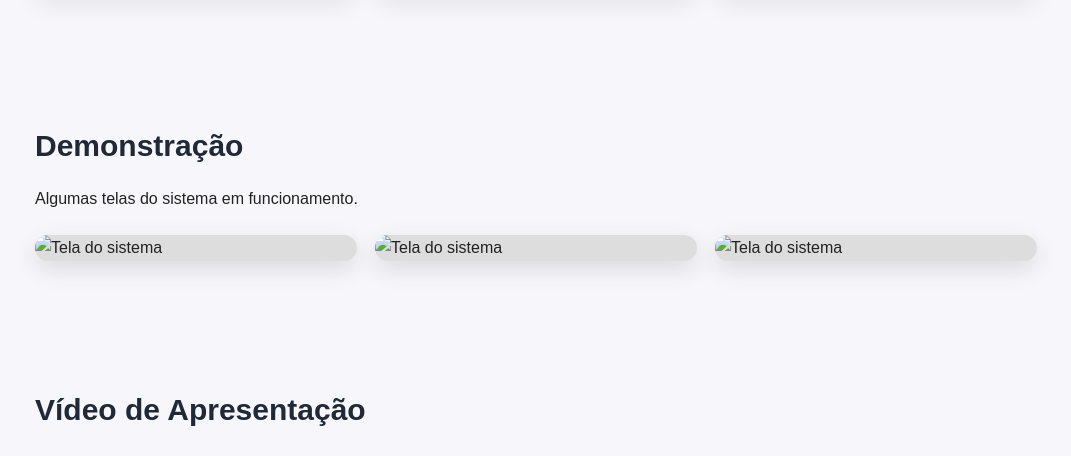
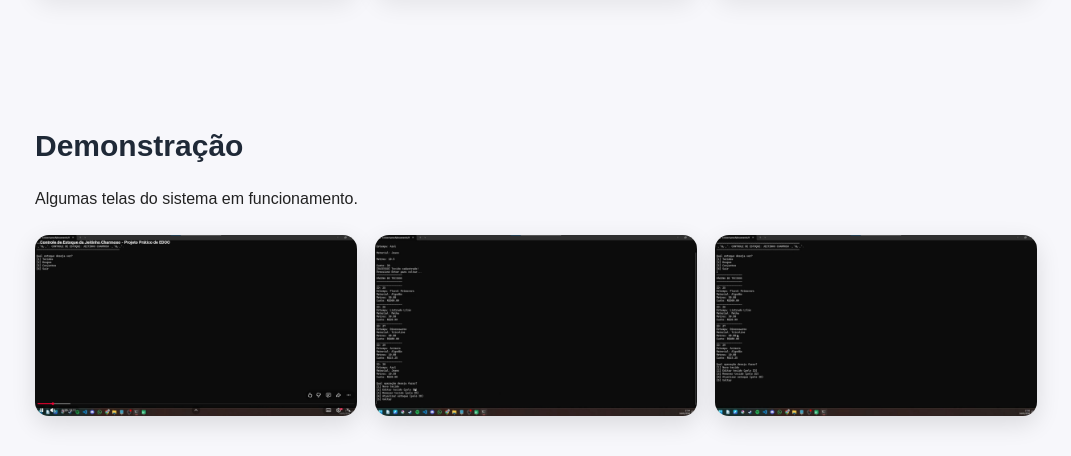
Before and after one commit to Clarinhaaa/Controle-Estoque-Jeitinho-Charmoso, a plain HTML site: page index.html in a window 1280 px wide. Shown: the part 1556-2012 px from the top of the page, without its empty margins (104-1175 px from the left). Drawn offline with Linux system fonts and the light colour scheme; grey boxes are pictures that could not be loaded.

Commit message:
feat: implementando demonstrações do sistema

```diff
--- a/index.html
+++ b/index.html
@@ -137,11 +137,11 @@
 
       <div class="gallery">
 
-        <img src="assets/tela1.png" alt="Tela do sistema">
+        <img src="tela1.png" alt="Tela do sistema">
 
-        <img src="assets/tela2.png" alt="Tela do sistema">
+        <img src="tela2.png" alt="Tela do sistema">
 
-        <img src="assets/tela3.png" alt="Tela do sistema">
+        <img src="tela3.png" alt="Tela do sistema">
 
       </div>
 
```
